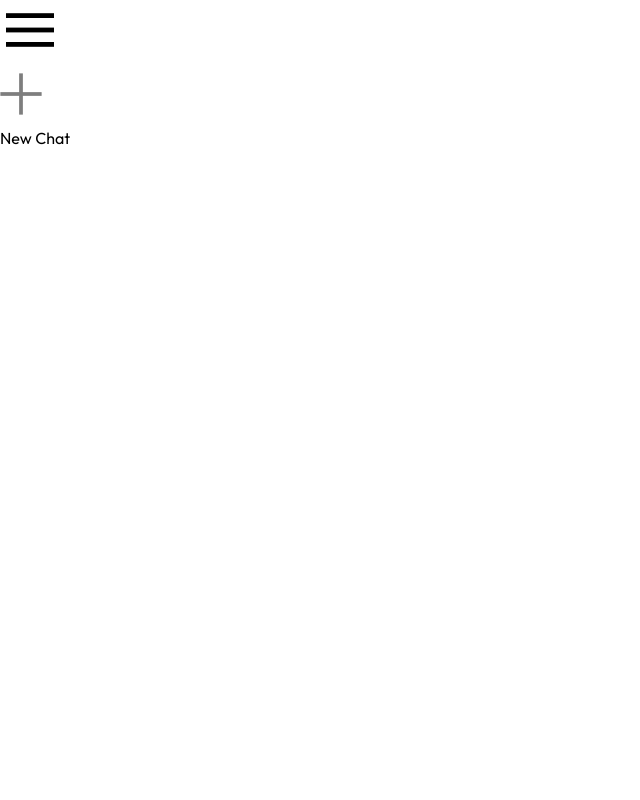
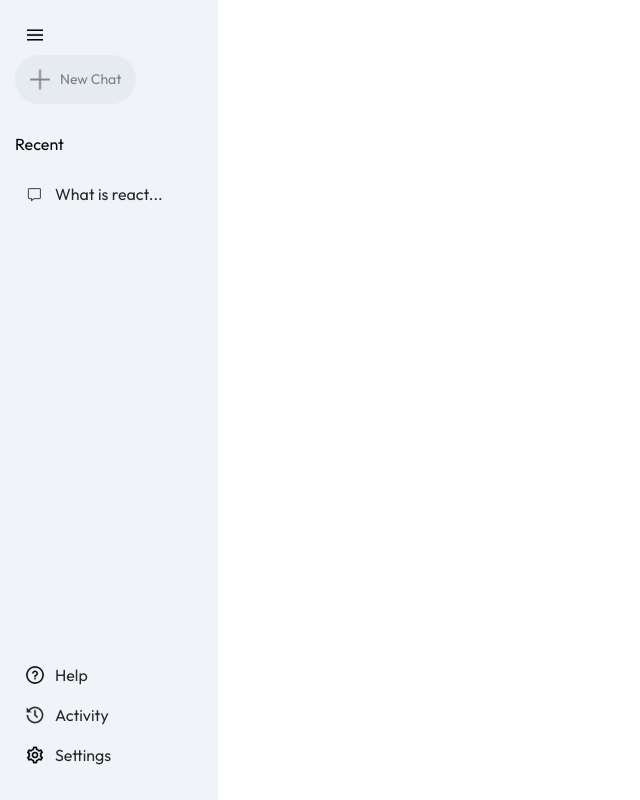
Before and after one commit to Ritahchanger/birdai, a React (Create React App) app: page / in a window 1280 px wide. Shown: the whole page, without its empty margins (0-640 px from the left). Built offline with nearby package versions, Linux system fonts and the light colour scheme.

Commit message:
Updates on the gemine sidebar top section

```diff
--- a/src/components/sidebar/Sidebar.jsx
+++ b/src/components/sidebar/Sidebar.jsx
@@ -1,24 +1,42 @@
-import React from 'react'
+import React from "react";
 
-import "./sidebar.css"
+import "./sidebar.css";
 
-import { assets } from "../../assets/assets"
+import { assets } from "../../assets/assets";
 
 const Sidebar = () => {
   return (
-    <div className='sidebar'>
+    <div className="sidebar">
       <div className="top">
-            <img className='menu' src={assets.menu_icon } alt='' />
+        <img className="menu" src={assets.menu_icon} alt="" />
         <div className="new-chat">
           <img src={assets.plus_icon} alt="" />
           <p>New Chat</p>
         </div>
+        <div className="recent">
+          <p className="recent-title">Recent</p>
+          <div className="recent-entry">
+            <img src={assets.message_icon} alt="" />
+            <p>What is react...</p>
+          </div>
+        </div>
       </div>
       <div className="bottom">
-
+        <div className="bottom-item recent-entry ">
+          <img src={assets.question_icon} alt="" />
+          <p>Help</p>
+        </div>
+        <div className="bottom-item recent-entry ">
+          <img src={assets.history_icon} alt="" />
+          <p>Activity</p>
+        </div>
+        <div className="bottom-item recent-entry ">
+          <img src={assets.setting_icon} alt="" />
+          <p>Settings</p>
         </div>
       </div>
-  )
-}
+    </div>
+  );
+};
 
-export default Sidebar
+export default Sidebar;
--- a/src/components/sidebar/sidebar.css
+++ b/src/components/sidebar/sidebar.css
@@ -0,0 +1,77 @@
+.sidebar {
+  min-height: 100vh;
+  display: inline-flex;
+  flex-direction: column;
+  justify-content: space-between;
+  background: #f0f4f9;
+  padding: 25px 15px;
+}
+.sidebar img {
+  width: 20px;
+}
+.sidebar .menu {
+  display: block;
+
+  margin-left: 10px;
+
+  cursor: pointer;
+}
+.sidebar .new-chat {
+  margin-top: 10px;
+
+  display: inline-flex;
+
+  align-items: center;
+  gap: 10px;
+
+  padding: 10px 15px;
+
+  background-color: #e6eaf1;
+
+  border-radius: 50px;
+
+  font-size: 14px;
+
+  color: grey;
+
+  cursor: pointer;
+}
+.sidebar .recent {
+  display: flex;
+
+  flex-direction: column;
+}
+
+.sidebar .recent-title {
+  margin-top: 30px;
+
+  margin-bottom: 20px;
+}
+
+.sidebar .recent-entry {
+  display: flex;
+
+  align-items: start;
+
+  gap: 10px;
+
+  padding: 10px;
+
+  padding-right: 40px;
+
+  border-radius: 50px;
+
+  color: #282828;
+
+  cursor: pointer;
+}
+.sidebar .recent-entry:hover {
+  background-color: #e2e6eb;
+}
+.sidebar .bottom {
+  display: flex;
+  flex-direction: column;
+}
+.sidebar .bottom-item{
+
+}
```
Lines whose indentation alone changed are shown as unchanged.
